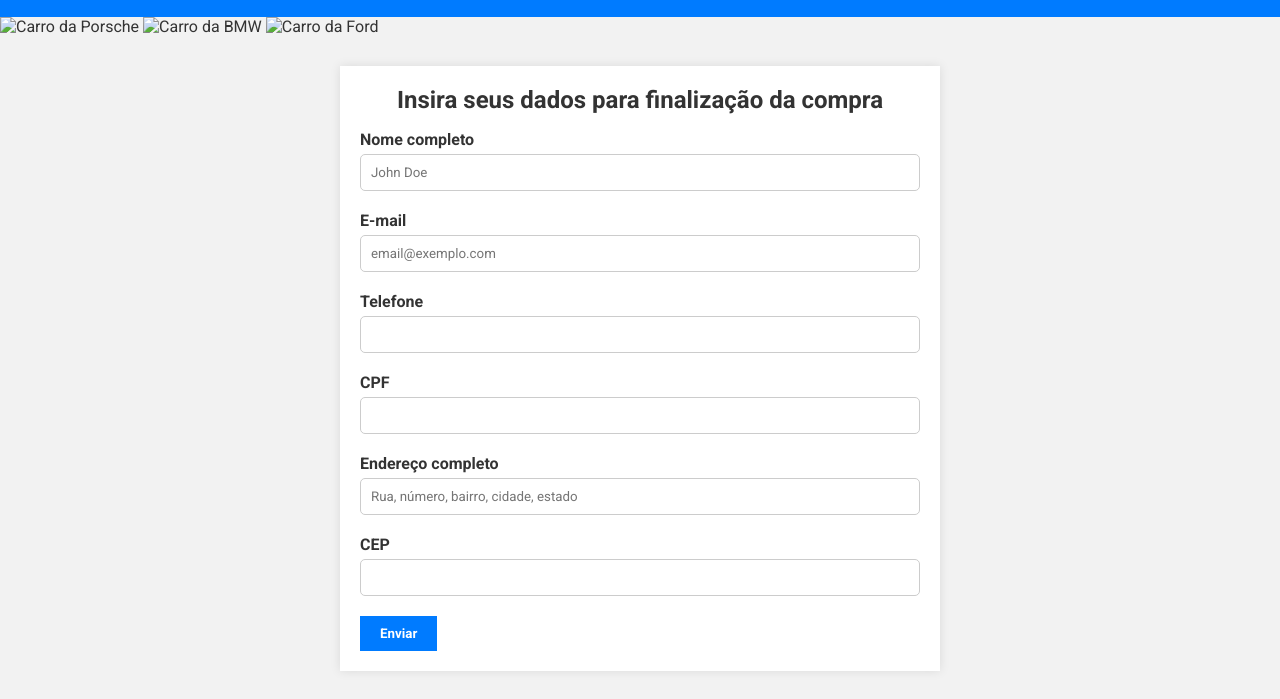
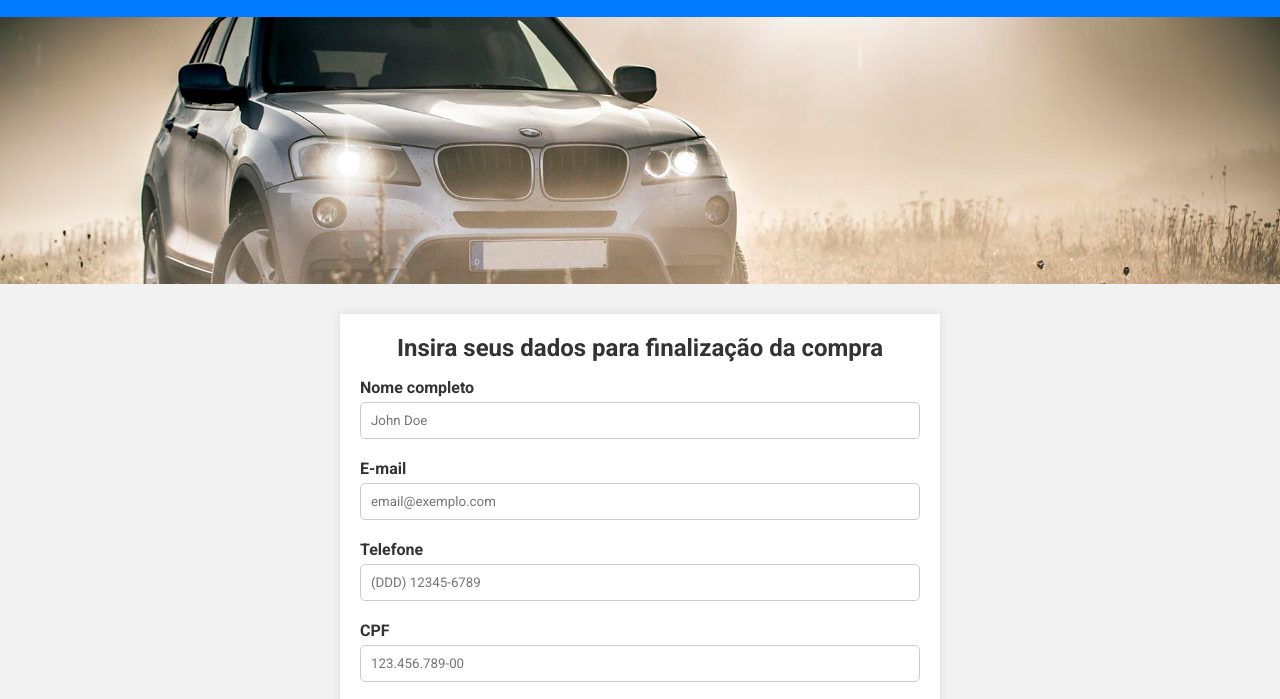
Before and after one commit to SrDev-Henrique/exercicio_plugin_jquery, a plain HTML site: page index.html in a window 1280 px wide. Shown: the part 61-760 px from the top of the page. Drawn offline with nearby package versions, Linux system fonts and the light colour scheme.

Commit message:
fix carousel display and images folder, add requirement and mask to form fields,fix jquery's dependencies error and fix invalidHandler function

```diff
--- a/index.html
+++ b/index.html
@@ -24,10 +24,10 @@
         <h1>Adquira seu veículo agora mesmo!</h1>
     </header>
 
-    <div id="carousel-imagens">
-        <img src="./assets/slide1.png" alt="Carro da Porsche">
-        <img src="./assets/slide2.png" alt="Carro da BMW">
-        <img src="./assets/slide3.png" alt="Carro da Ford">
+    <div class="carousel" name="carousel-imagens">
+        <img src="./images/slide1.png" alt="Carro da Porsche">
+        <img src="./images/slide2.png" alt="Carro da BMW">
+        <img src="./images/slide3.png" alt="Carro da Ford">
     </div>
 
     <div class="container">
@@ -59,22 +59,18 @@
             </div>
             <button type="submit">Enviar</button>
         </form>
+
     </div>
+    <script type="text/javascript" src="https://code.jquery.com/jquery-1.11.0.min.js"></script>
+    <script type="text/javascript" src="https://code.jquery.com/jquery-migrate-1.2.1.min.js"></script>
+
+    <script type="text/javascript" src="https://cdn.jsdelivr.net/npm/slick-carousel@1.8.1/slick/slick.min.js"></script>
+
     <script src="./js/jquery.mask.min.js"></script>
     <script src="./js/jquery.validate.min.js"></script>
-    <script type="text/javascript" src="https://code.jquery.com/jquery-1.11.0.min.js"></script>
-    <script type="text/javascript" src="https://code.jquery.com/jquery-migrate-1.2.1.min.js"></script>
-    <script type="text/javascript" src="https://cdn.jsdelivr.net/npm/slick-carousel@1.8.1/slick/slick.min.js"></script>
     <script src="./js/messages_pt_BR.min.js"></script>
+
     <script src="./js/main.js"></script>
-    <script>
-        $(document).ready(function () {
-            $('#carousel').slick({
-                autoplay: true,
-                arrows: false
-            })
-        })
-    </script>
 </body>
 
 </html>
--- a/js/main.js
+++ b/js/main.js
@@ -1,42 +1,63 @@
-$('#telefone').mascara('(00) 00000-0000', {
+$(document).ready(function () {
+    $('.carousel').slick({
+        autoplay: true,
+        arrows: false
+    });
+
+    $('#telefone').mask('(00) 00000-0000', {
         placeholder: '(DDD) 12345-6789'
-})
+    });
 
-$('#cpf').mascara('000.000.000-00', {
+    $('#cpf').mask('000.000.000-00', {
         placeholder: '123.456.789-00'
-})
+    });
 
-$('#cep').mascara('00000-000', {
-    placeholder: '012345-678'
-})
+    $('#cep').mask('00000-000', {
+        placeholder: '01234-567'
+    });
 
-$('form').validate({
+    $('#form').validate({
         rules: {
             nome: {
-            requerido: true
+                required: true
             },
             email: {
-            requerido: true,
+                required: true,
                 email: true
             },
             telefone: {
-            requerido: true
+                required: true
             },
             endereco: {
-            requerido: true
+                required: true
             },
             cep: {
-            requerido: true
+                required: true
             },
             cpf: {
-            requerido: true
+                required: true
+            }
         },
+
+        messages: {
+            nome: "Digite seu nome",
+            email: "Digite seu email",
+            telefone: "Digite seu telefone",
+            endereco: "Digite seu endereço",
+            cep: "Difite seu CEP",
+            cpf: "Digite seu CPF"
         },
+
         submitHandler: function (form) {
             alert("Sua requisição foi enviada para análise, parabéns pela aquisição!");
             form.reset();
         },
-    invalidHandler: function (form, validator) {
+
+        invalidHandler: function (evento, validador) {
+            let camposInvalidos = validador.numberOfInvalids();
+            if (camposInvalidos) {
                 alert("Por favor, preencha os campos para prosseguir com a compra!");
             }
-})
+        }
+    });
+});
--- a/main.css
+++ b/main.css
@@ -21,6 +21,11 @@ header {
 h2 {
     text-align: center;
     margin-bottom: 16px;
+}
+
+.carousel{
+    display: flex;
+    overflow-x: hidden;
 }
 
 .container {
```
Lines whose indentation alone changed are shown as unchanged.
